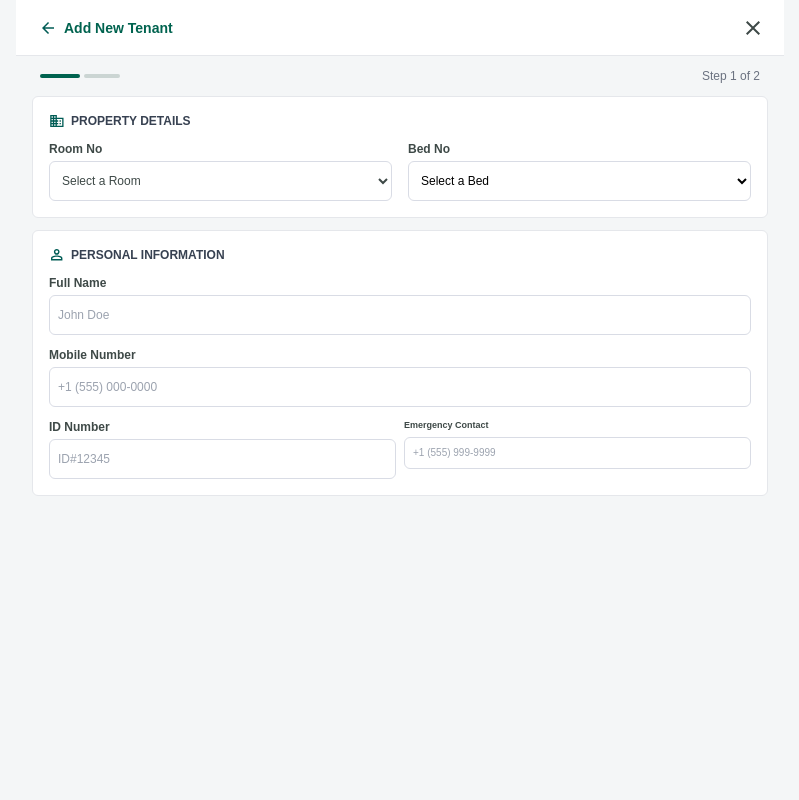
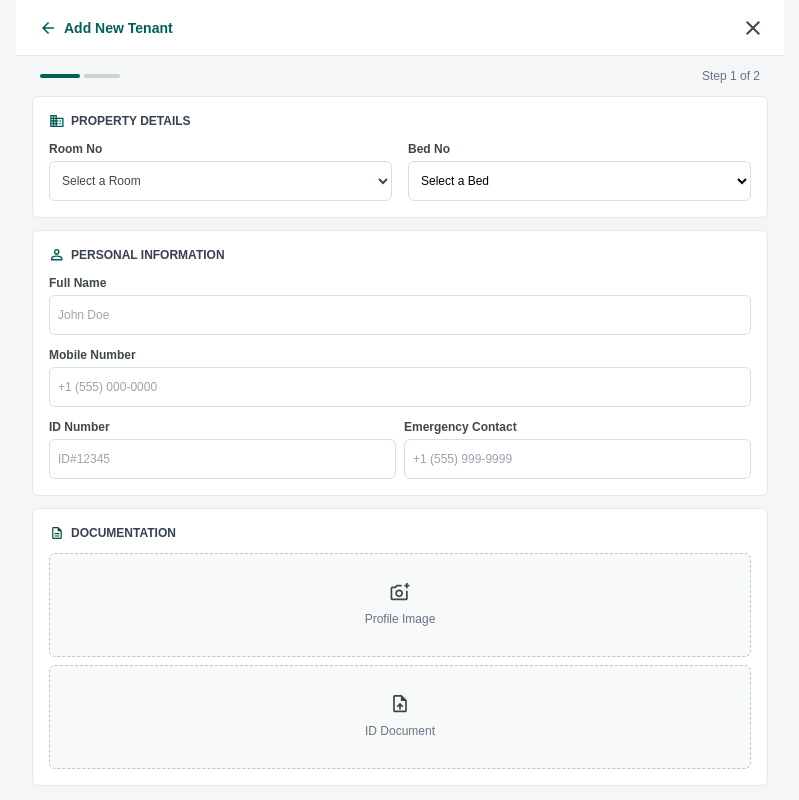
Before and after one commit to kiranreddyhostels/Kiran-Reddy-Boys-Hostel, a Next.js app: page /AddNewTenant in a window 1280 px wide. Shown: the whole page, without its empty margins (240-1039 px from the left). Built offline with nearby package versions, Linux system fonts and the light colour scheme.

Commit message:
created documentation feature for profile image and ID document

```diff
--- /dev/null
+++ b/app/AddNewTenant/Documentation/Documentation.tsx
@@ -0,0 +1,39 @@
+"use client";
+import Icon from "@/components/Icons/Icons";
+interface DocumentationProps{
+onProfileChange:(file:File|null)=>void;
+onDocumentChange:(file:File|null)=>void;
+}
+export default function Documentation({onProfileChange,onDocumentChange}:DocumentationProps){
+    return(
+        <section className="rounded-md border border-[#e5e7eb] bg-white p-3 sm:p-4 mx-4">
+           <h2 className="mb-3 flex items-center gap-1.5 text-[9px] font-bold text-[#374151] sm:text-xs"><span><Icon src="/assets/file-icon.svg"
+            alt="file"
+            className="h-3 w-4"/></span>DOCUMENTATION</h2>
+
+            <div className="space-y-2">
+              <label className="flex h-20 cursor-pointer flex-col items-center justify-center rounded-md border border-dashed border-[#bfc7c5] bg-[#f8faf9] text-center sm:h-18 md:h-26">
+                <span className="text-xs"><Icon src="/assets/camera.svg"
+            alt="image"
+            className="h-6 w-6"/></span>
+             <span className="mt-1 text-[8px] text-[#6b7280] sm:text-xs">
+            Profile Image
+          </span>
+          <input type="file" accept="image/*" className="hidden" onChange={(event)=>onProfileChange(event?.target.files?.[0]?? null)}/>
+
+              </label>
+
+              <label className="flex h-20 cursor-pointer flex-col items-center justify-center rounded-md border border-dashed border-[#bfc7c5] bg-[#f8faf9] text-center sm:h-18 md:h-26">
+                <span className="text-xs"><Icon src="/assets/id-icon.svg"
+            alt="Id document"
+            className="h-6 w-6"/></span>
+             <span className="mt-1 text-[8px] text-[#6b7280] sm:text-xs">
+               ID Document
+          </span>
+          <input type="file" accept="image/*" className="hidden" onChange={(event)=>onProfileChange(event?.target.files?.[0]?? null)}/>
+
+              </label>
+            </div>
+        </section>
+    )
+}
--- a/app/AddNewTenant/PersonalInformation/PersonalInformation.tsx
+++ b/app/AddNewTenant/PersonalInformation/PersonalInformation.tsx
@@ -69,9 +69,9 @@ export default function PersonalInformation({
               className="h-8 w-full rounded-md border border-[#d9dce5] px-2 text-[10px] outline-none placeholder:text-[#9ca3af] focus:border-[#00634f] text-black sm:h-10 sm:text-xs "/>
             </div>
             <div>
-                <label htmlFor="emergencyContact" className="mb-1 block text-[9px] font-bold text-[#3E4947] ">Emergency Contact</label>
+                <label htmlFor="emergencyContact" className="mb-1 block text-[9px] font-bold text-[#3E4947] sm:text-xs">Emergency Contact</label>
                 <input type="tel"  id="emergencyContact" value={emergencyContact} onChange={(event)=>onEmergencyContactChange(event.target.value)} placeholder="+1 (555) 999-9999"
-              className="h-8 w-full rounded-md border border-[#d9dce5] px-2 text-[10px] text-black outline-none placeholder:text-[#9ca3af] focus:border-[#00634f] "/>
+              className="h-8 w-full rounded-md border border-[#d9dce5] px-2 text-[10px] text-black outline-none placeholder:text-[#9ca3af] focus:border-[#00634f]  sm:h-10 sm:text-xs"/>
             </div>
         </div>
 
--- a/app/AddNewTenant/page.tsx
+++ b/app/AddNewTenant/page.tsx
@@ -2,10 +2,10 @@
 import { useRouter } from "next/navigation";
 import Link from "next/link";
 import Icon from "@/components/Icons/Icons";
-import PrivacyPolicyPage from "../privacy-policy/page";
 import PropertyDetails from "./PropertyDetails/PropertyDetails";
 import { useState } from "react";
 import PersonalInformation from "./PersonalInformation/PersonalInformation";
+import Documentation from "./Documentation/Documentation";
 
 export default function AddNewTenantPage() {
   const [room,setRoom]=useState("");
@@ -14,6 +14,8 @@ export default function AddNewTenantPage() {
   const [mobileNumber,setMobileNumber]=useState("");
   const [idNumber,setIdNumber]=useState("");
   const [emergencyContact,setEmergencyContact]=useState("");
+  const [profileImage,setProfileImage]=useState<File|null>(null);
+  const [idDocument,setIdDocument]=useState<File|null>(null);
   const router = useRouter();
 
 
@@ -63,6 +65,11 @@ export default function AddNewTenantPage() {
 
          {/* Personal information */}
           < PersonalInformation fullName={fullName} mobileNumber={mobileNumber} idNumber={idNumber} emergencyContact={emergencyContact} onFullNameChange={setFullName} onMobileNumberChange={setMobileNumber} onIdNumberChange={setIdNumber} onEmergencyContactChange={setEmergencyContact}/>
+
+          {/* documentation */}
+          <Documentation onProfileChange={setProfileImage} onDocumentChange={setIdDocument}/>
+
+
       </div>
     </main>
   );
```
Also changed, not shown: public/assets/camera.svg (added), public/assets/id-icon.svg (added).
